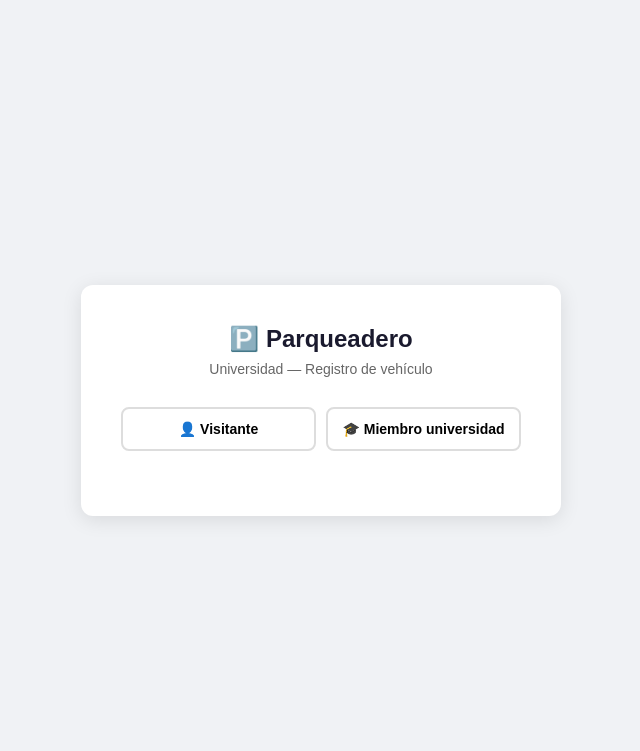
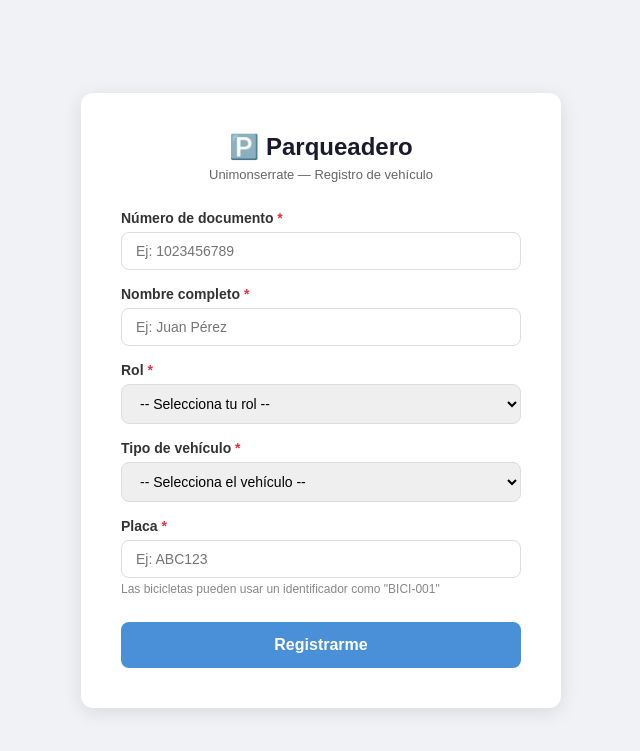
Before and after one commit to SantiagoRomeroU/Uparqueadero, a Flask app: page /registro in a window 1280 px wide. Shown: the top 751 px of the page, without its empty margins (319-959 px from the left). Run offline with Flask 3, Linux system fonts and the light colour scheme.

Commit message:
Update registro.html

```diff
--- a/templates/registro.html
+++ b/templates/registro.html
@@ -5,11 +5,7 @@
     <meta name="viewport" content="width=device-width, initial-scale=1.0">
     <title>Registro Parqueadero</title>
     <style>
-        * {
-            margin: 0;
-            padding: 0;
-            box-sizing: border-box;
-        }
+        * { margin: 0; padding: 0; box-sizing: border-box; }
 
         body {
             font-family: Arial, sans-serif;
@@ -33,48 +29,19 @@
         h1 {
             text-align: center;
             color: #1a1a2e;
-            margin-bottom: 8px;
+            margin-bottom: 6px;
             font-size: 24px;
         }
 
         .subtitulo {
             text-align: center;
             color: #666;
-            margin-bottom: 30px;
-            font-size: 14px;
-        }
-
-        .selector-tipo {
-            display: flex;
-            gap: 10px;
-            margin-bottom: 25px;
-        }
-
-        .btn-tipo {
-            flex: 1;
-            padding: 12px;
-            border: 2px solid #ddd;
-            border-radius: 8px;
-            background: white;
-            cursor: pointer;
-            font-size: 14px;
-            font-weight: bold;
-            transition: all 0.2s;
-        }
-
-        .btn-tipo:hover {
-            border-color: #4a90d9;
-            color: #4a90d9;
-        }
-
-        .btn-tipo.activo {
-            background-color: #4a90d9;
-            border-color: #4a90d9;
-            color: white;
+            font-size: 13px;
+            margin-bottom: 28px;
         }
 
         .grupo {
-            margin-bottom: 18px;
+            margin-bottom: 16px;
         }
 
         label {
@@ -84,6 +51,8 @@
             font-weight: bold;
             color: #333;
         }
+
+        .obligatorio { color: #dc3545; }
 
         input, select {
             width: 100%;
@@ -97,14 +66,6 @@
         input:focus, select:focus {
             outline: none;
             border-color: #4a90d9;
-        }
-
-        .seccion {
-            display: none;
-        }
-
-        .seccion.visible {
-            display: block;
         }
 
         .btn-enviar {
@@ -121,9 +82,7 @@
             transition: background 0.2s;
         }
 
-        .btn-enviar:hover {
-            background-color: #357abd;
-        }
+        .btn-enviar:hover { background-color: #357abd; }
 
         .mensaje {
             padding: 12px;
@@ -131,121 +90,91 @@
             margin-bottom: 20px;
             text-align: center;
             font-size: 14px;
-            display: none;
         }
 
-        .mensaje.exito {
-            background-color: #d4edda;
-            color: #155724;
-            display: block;
+        .exito { background-color: #d4edda; color: #155724; }
+        .error { background-color: #f8d7da; color: #721c24; }
+
+        .nota {
+            font-size: 12px;
+            color: #888;
+            margin-top: 4px;
         }
 
-        .mensaje.error {
-            background-color: #f8d7da;
-            color: #721c24;
-            display: block;
-        }
+        /* Campos extra para miembros, ocultos por defecto */
+        #campos-miembro { display: none; }
     </style>
 </head>
 <body>
     <div class="contenedor">
         <h1>🅿️ Parqueadero</h1>
-        <p class="subtitulo">Universidad — Registro de vehículo</p>
+        <p class="subtitulo">Unimonserrate — Registro de vehículo</p>
 
-        <!-- Mensaje de respuesta del servidor -->
         {% if mensaje %}
             <div class="mensaje {{ tipo_mensaje }}">{{ mensaje }}</div>
         {% endif %}
 
-        <!-- Botones para elegir tipo de usuario -->
-        <div class="selector-tipo">
-            <button class="btn-tipo" onclick="mostrarSeccion('visitante')" id="btn-visitante">
-                👤 Visitante
-            </button>
-            <button class="btn-tipo" onclick="mostrarSeccion('miembro')" id="btn-miembro">
-                🎓 Miembro universidad
-            </button>
-        </div>
-
         <form method="POST" action="/registro">
 
-            <!-- Campos oculto para saber qué tipo se registra -->
-            <input type="hidden" name="tipo_usuario" id="tipo_usuario" value="">
+            <div class="grupo">
+                <label>Número de documento <span class="obligatorio">*</span></label>
+                <input type="number" name="documento" placeholder="Ej: 1023456789" required>
+            </div>
 
-            <!-- ── Sección visitante ── -->
-            <div class="seccion" id="seccion-visitante">
+            <div class="grupo">
+                <label>Nombre completo <span class="obligatorio">*</span></label>
+                <input type="text" name="nombre" placeholder="Ej: Juan Pérez" required>
+            </div>
+
+            <div class="grupo">
+                <label>Rol <span class="obligatorio">*</span></label>
+                <select name="rol" required onchange="mostrarCamposMiembro(this.value)">
+                    <option value="">-- Selecciona tu rol --</option>
+                    <option value="Visitante">Visitante</option>
+                    <option value="Estudiante">Estudiante</option>
+                    <option value="Empleado">Empleado</option>
+                    <option value="Administrador">Administrador</option>
+                </select>
+            </div>
+
+            <div class="grupo">
+                <label>Tipo de vehículo <span class="obligatorio">*</span></label>
+                <select name="tipo_vehiculo" required>
+                    <option value="">-- Selecciona el vehículo --</option>
+                    <option value="carro">🚗 Carro</option>
+                    <option value="moto">🏍️ Moto</option>
+                    <option value="bicicleta">🚲 Bicicleta (exento de pago)</option>
+                </select>
+            </div>
+
+            <div class="grupo">
+                <label>Placa <span class="obligatorio">*</span></label>
+                <input type="text" name="placa" placeholder="Ej: ABC123" maxlength="10" required>
+                <p class="nota">Las bicicletas pueden usar un identificador como "BICI-001"</p>
+            </div>
+
+            <!-- Campos adicionales solo para miembros de la universidad -->
+            <div id="campos-miembro">
                 <div class="grupo">
-                    <label>Nombre completo</label>
-                    <input type="text" name="nombre_visitante" placeholder="Ej: Juan Pérez">
-                </div>
-                <div class="grupo">
-                    <label>Placa del vehículo</label>
-                    <input type="text" name="placa_visitante" placeholder="Ej: ABC123" maxlength="10">
+                    <label>Correo institucional</label>
+                    <input type="email" name="correo" placeholder="Ej: juan@unimonserrate.edu.co">
                 </div>
             </div>
 
-            <!-- ── Sección miembro universidad ── -->
-            <div class="seccion" id="seccion-miembro">
-                <div class="grupo">
-                    <label>Nombre completo</label>
-                    <input type="text" name="nombre_miembro" placeholder="Ej: María González">
-                </div>
-                <div class="grupo">
-                    <label>Placa del vehículo</label>
-                    <input type="text" name="placa_miembro" placeholder="Ej: ABC123" maxlength="10">
-                </div>
-                <div class="grupo">
-                    <label>Código universitario</label>
-                    <input type="text" name="codigo" placeholder="Ej: 20201234">
-                </div>
-                <div class="grupo">
-                    <label>Tipo</label>
-                    <select name="tipo_miembro">
-                        <option value="">-- Selecciona --</option>
-                        <option value="estudiante">Estudiante</option>
-                        <option value="profesor">Profesor</option>
-                        <option value="funcionario">Funcionario</option>
-                    </select>
-                </div>
-                <div class="grupo">
-                    <label>Correo institucional</label>
-                    <input type="email" name="correo" placeholder="Ej: maria@universidad.edu.co">
-                </div>
-                <div class="grupo">
-                    <label>Teléfono</label>
-                    <input type="text" name="telefono" placeholder="Ej: 3001234567">
-                </div>
-            </div>
-
-            <!-- Botón enviar, solo aparece si eligió un tipo -->
-            <div id="contenedor-boton" style="display:none;">
-                <button type="submit" class="btn-enviar">Registrarme</button>
-            </div>
+            <button type="submit" class="btn-enviar">Registrarme</button>
 
         </form>
     </div>
 
     <script>
-        function mostrarSeccion(tipo) {
-            // Ocultar ambas secciones
-            document.getElementById('seccion-visitante').classList.remove('visible');
-            document.getElementById('seccion-miembro').classList.remove('visible');
-
-            // Quitar clase activo de ambos botones
-            document.getElementById('btn-visitante').classList.remove('activo');
-            document.getElementById('btn-miembro').classList.remove('activo');
-
-            // Mostrar la sección correcta
-            document.getElementById('seccion-' + tipo).classList.add('visible');
-
-            // Marcar botón activo
-            document.getElementById('btn-' + tipo).classList.add('activo');
-
-            // Guardar el tipo en el campo oculto
-            document.getElementById('tipo_usuario').value = tipo;
-
-            // Mostrar el botón de enviar
-            document.getElementById('contenedor-boton').style.display = 'block';
+        function mostrarCamposMiembro(rol) {
+            const campos = document.getElementById('campos-miembro');
+            // Mostrar correo solo si es miembro de la universidad
+            if (rol === 'Estudiante' || rol === 'Empleado' || rol === 'Administrador') {
+                campos.style.display = 'block';
+            } else {
+                campos.style.display = 'none';
+            }
         }
     </script>
 </body>
```
